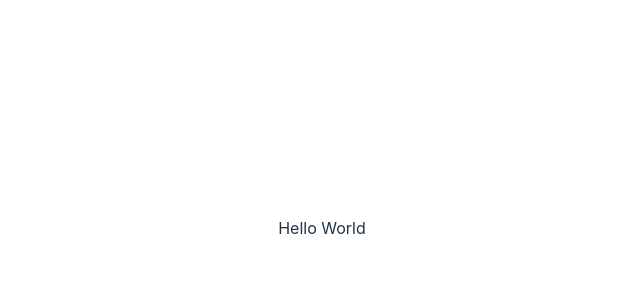
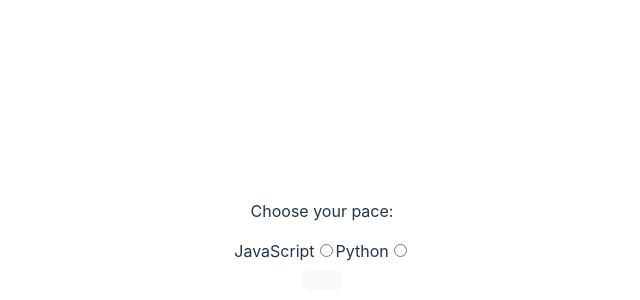
Before and after one commit to Flask-and-Furious/client_side, a React (Vite) app: page /difficulty in a window 1280 px wide. Shown: the part 172-472 px from the top of the page, without its empty margins (318-958 px from the left). Built offline with nearby package versions, Linux system fonts and the light colour scheme.

Commit message:
add difficulty page

```diff
--- a/src/components/index.jsx
+++ b/src/components/index.jsx
@@ -3,3 +3,4 @@
 export { default as Title } from "./Title";
 export { default as Input } from "./Input";
 export { default as Button } from "./Button";
+export { default as OPtion } from "./Option";
--- a/src/pages/Difficulty/index.jsx
+++ b/src/pages/Difficulty/index.jsx
@@ -1,9 +1,22 @@
 import React from "react";
+import { Title, Button, Option } from "../../components";
 
-function HomePage() {
-    return (
-        <div>Hello World</div>
+function DifficultyPage() {
+    return (<>
+        <div>
+            <Title>Debugging Challenge</Title>
+            <p>Choose your pace:</p>
+            <Option/>
+        </div>
+
+
+        <div>
+          <Button/>
+        </div>
+        </>
+
     )
 }
 
-export default HomePage
+
+export default DifficultyPage
```
